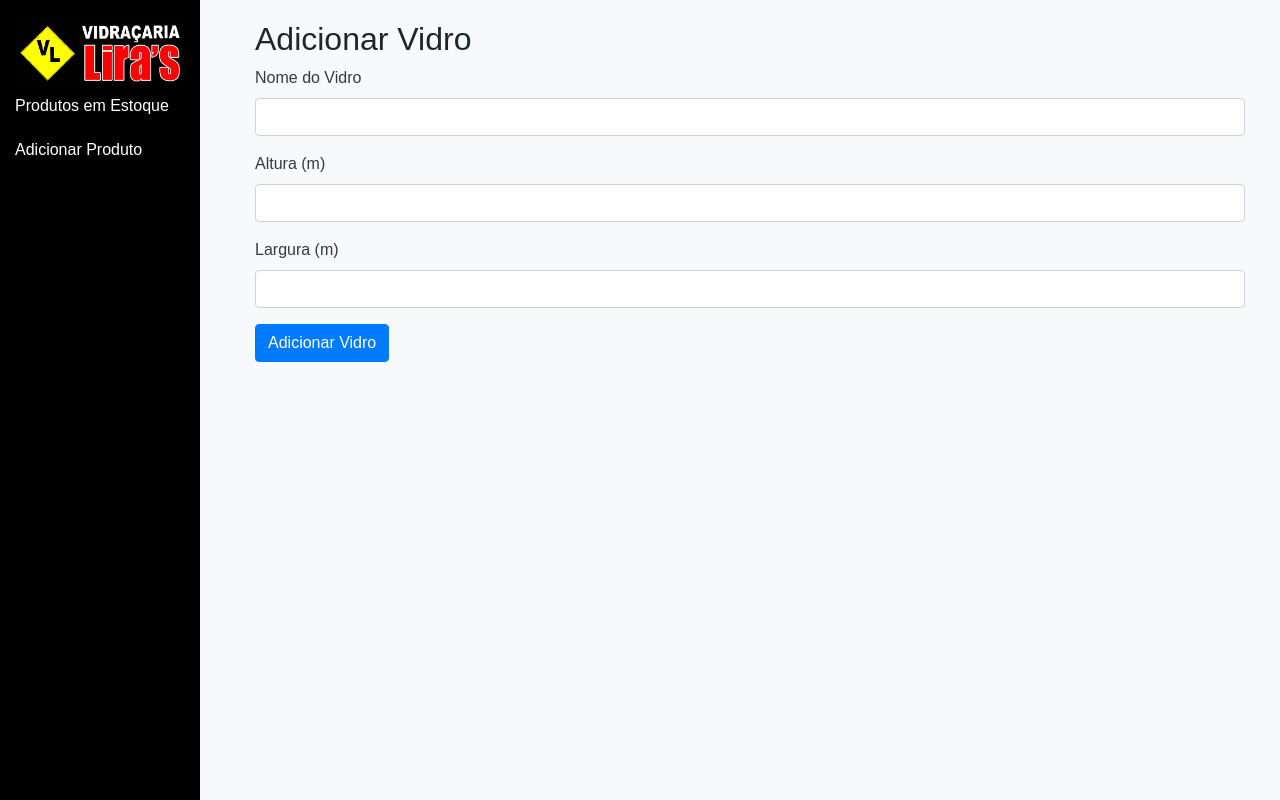
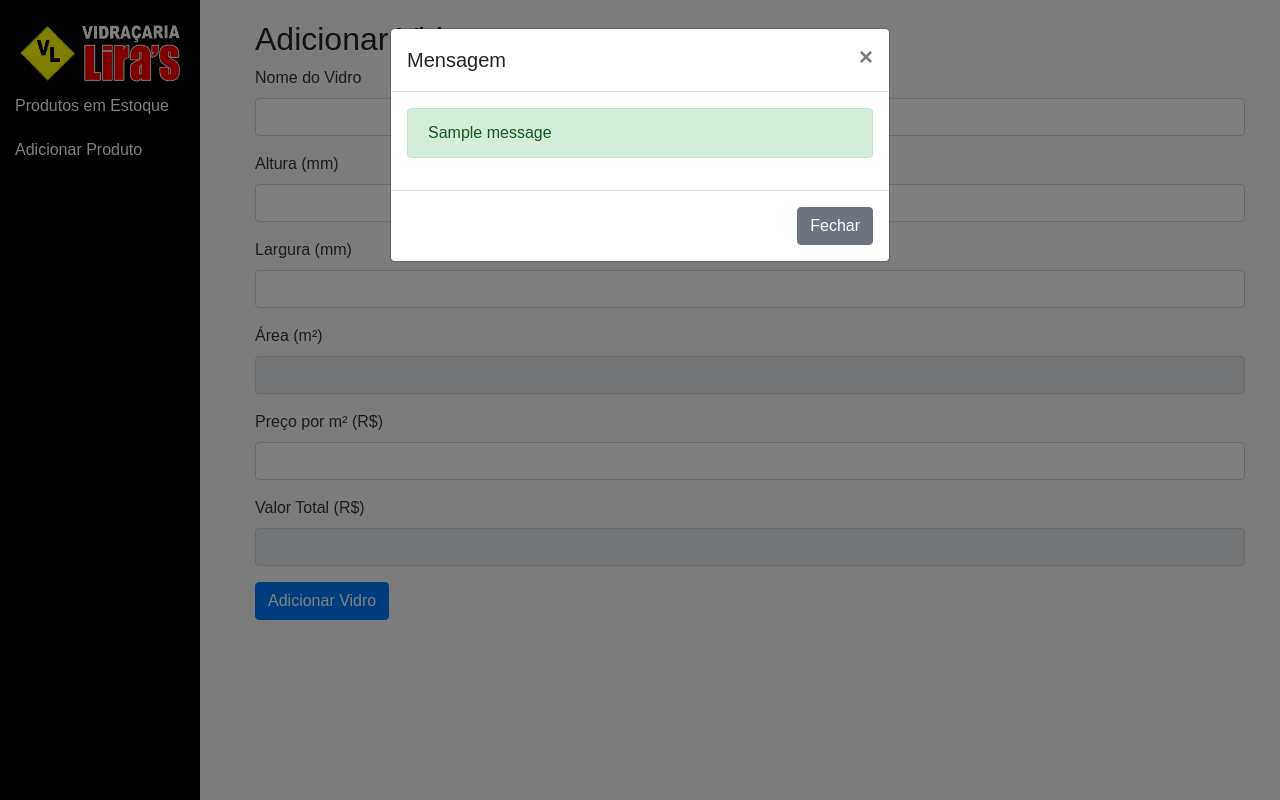
Before and after one commit to Elielton-Ferreira/liras_system, a Flask app: page /adicionar_vidro in a window 1280 px wide. Run offline with Flask 3, Linux system fonts and the light colour scheme; one stand-in notice (Sample message) is shown; some libraries are stand-ins or nearby versions.

Commit message:
pop-up ao adicionar itens

```diff
--- a/app.py
+++ b/app.py
@@ -44,6 +44,7 @@ def adicionar_produto():
         conn.commit()
         conn.close()
 
+        flash('Produto adicionado com sucesso!', 'success')  # Mensagem de sucesso
         return redirect(url_for('index'))
 
     return render_template('adicionar_produto.html')
@@ -80,6 +81,7 @@ def atualizar(id):
     conn.commit()
     conn.close()
 
+    flash('Produto atualizado com sucesso!', 'success')  # Mensagem de sucesso
     return redirect(url_for('index'))
 
 # Rota para adicionar um novo vidro
@@ -89,7 +91,7 @@ def adicionar_vidro():
         nome = request.form['nome']
         altura = float(request.form['altura'])
         largura = float(request.form['largura'])
-        area = altura * largura  # Calcula a área em m²
+        area = altura * largura / 1000000  # Calcula a área em m² (milímetros para metros)
 
         # Aqui você pode salvar os dados no banco de dados se necessário
         # conn = conectar_bd()
@@ -99,7 +101,8 @@ def adicionar_vidro():
         # conn.commit()
         # conn.close()
 
-        return f"Vidro adicionado com sucesso! Área: {area:.2f} m²"
+        flash(f'Vidro adicionado com sucesso! Área: {area:.2f} m²', 'success')  # Mensagem de sucesso
+        return redirect(url_for('adicionar_vidro'))
 
     return render_template('adicionar_vidro.html')
 
@@ -113,7 +116,7 @@ def excluir(id):
     conn.commit()
     conn.close()
 
-    flash('Produto excluído com sucesso!', 'success')
+    flash('Produto excluído com sucesso!', 'success')  # Mensagem de sucesso
     return redirect(url_for('index'))
 
 # Executa o aplicativo Flask
--- a/templates/adicionar_vidro.html
+++ b/templates/adicionar_vidro.html
@@ -9,13 +9,82 @@
             <input type="text" class="form-control" id="nome" name="nome" required>
         </div>
         <div class="form-group">
-            <label for="altura" class="text-dark">Altura (m)</label>
-            <input type="number" step="0.01" class="form-control" id="altura" name="altura" required>
+            <label for="altura" class="text-dark">Altura (mm)</label>
+            <input type="number" step="0.01" class="form-control" id="altura" name="altura" required oninput="calcularArea()">
         </div>
         <div class="form-group">
-            <label for="largura" class="text-dark">Largura (m)</label>
-            <input type="number" step="0.01" class="form-control" id="largura" name="largura" required>
+            <label for="largura" class="text-dark">Largura (mm)</label>
+            <input type="number" step="0.01" class="form-control" id="largura" name="largura" required oninput="calcularArea()">
+        </div>
+        <div class="form-group">
+            <label for="area" class="text-dark">Área (m²)</label>
+            <input type="text" class="form-control" id="area" name="area" readonly>
+        </div>
+        <div class="form-group">
+            <label for="preco_m2" class="text-dark">Preço por m² (R$)</label>
+            <input type="number" step="0.01" class="form-control" id="preco_m2" name="preco_m2" required oninput="calcularArea()">
+        </div>
+        <div class="form-group">
+            <label for="valor_total" class="text-dark">Valor Total (R$)</label>
+            <input type="text" class="form-control" id="valor_total" name="valor_total" readonly>
         </div>
         <button type="submit" class="btn btn-primary">Adicionar Vidro</button>
     </form>
+
+    <!-- Modal para exibir mensagens -->
+    <div class="modal fade" id="mensagemModal" tabindex="-1" role="dialog" aria-labelledby="mensagemModalLabel" aria-hidden="true">
+        <div class="modal-dialog" role="document">
+            <div class="modal-content">
+                <div class="modal-header">
+                    <h5 class="modal-title" id="mensagemModalLabel">Mensagem</h5>
+                    <button type="button" class="close" data-dismiss="modal" aria-label="Close">
+                        <span aria-hidden="true">&times;</span>
+                    </button>
+                </div>
+                <div class="modal-body">
+                    {% with messages = get_flashed_messages(with_categories=true) %}
+                        {% if messages %}
+                            {% for category, message in messages %}
+                                <div class="alert alert-{{ category }}">{{ message }}</div>
+                            {% endfor %}
+                        {% endif %}
+                    {% endwith %}
+                </div>
+                <div class="modal-footer">
+                    <button type="button" class="btn btn-secondary" data-dismiss="modal">Fechar</button>
+                </div>
+            </div>
+        </div>
+    </div>
+
+    <script>
+        function calcularArea() {
+            let altura = parseFloat(document.getElementById('altura').value);
+            let largura = parseFloat(document.getElementById('largura').value);
+
+            if (!isNaN(altura) && !isNaN(largura) && altura > 0 && largura > 0) {
+                altura = altura / 1000;
+                largura = largura / 1000;
+
+                let area = altura * largura;
+                document.getElementById('area').value = area.toFixed(2);
+
+                let precoM2 = parseFloat(document.getElementById('preco_m2').value);
+                if (!isNaN(precoM2) && precoM2 > 0) {
+                    let valorTotal = area * precoM2;
+                    document.getElementById('valor_total').value = valorTotal.toFixed(2);
+                }
+            } else {
+                document.getElementById('area').value = "0.00";
+                document.getElementById('valor_total').value = "0.00";
+            }
+        }
+
+        // Mostra o modal somente quando há mensagens
+        $(document).ready(function() {
+            {% if get_flashed_messages() %}
+                $('#mensagemModal').modal('show');
+            {% endif %}
+        });
+    </script>
 {% endblock %}
--- a/templates/base.html
+++ b/templates/base.html
@@ -101,5 +101,45 @@
             {% block content %}{% endblock %} <!-- Bloco onde o conteúdo das páginas será injetado -->
         </div>
     </div>
+
+    <!-- Modal para exibir mensagens -->
+    <div class="modal fade" id="mensagemModal" tabindex="-1" role="dialog" aria-labelledby="mensagemModalLabel" aria-hidden="true">
+        <div class="modal-dialog" role="document">
+            <div class="modal-content">
+                <div class="modal-header">
+                    <h5 class="modal-title" id="mensagemModalLabel">Mensagem</h5>
+                    <button type="button" class="close" data-dismiss="modal" aria-label="Close">
+                        <span aria-hidden="true">&times;</span>
+                    </button>
+                </div>
+                <div class="modal-body">
+                    {% with messages = get_flashed_messages(with_categories=true) %}
+                        {% if messages %}
+                            {% for category, message in messages %}
+                                <div class="alert alert-{{ category }}">{{ message }}</div>
+                            {% endfor %}
+                        {% else %}
+                            <p>Nenhuma mensagem para exibir.</p>
+                        {% endif %}
+                    {% endwith %}
+                </div>
+                <div class="modal-footer">
+                    <button type="button" class="btn btn-secondary" data-dismiss="modal">Fechar</button>
+                </div>
+            </div>
+        </div>
+    </div>
+
+    <script src="https://code.jquery.com/jquery-3.5.1.slim.min.js"></script> <!-- JS do jQuery -->
+    <script src="https://stackpath.bootstrapcdn.com/bootstrap/4.5.2/js/bootstrap.min.js"></script> <!-- JS do Bootstrap -->
+
+    <script>
+        // Mostra o modal apenas se houver mensagens
+        $(document).ready(function() {
+            {% if get_flashed_messages() %}
+                $('#mensagemModal').modal('show');
+            {% endif %}
+        });
+    </script>
 </body>
 </html>
```
Also changed, not shown: estoque.db.
